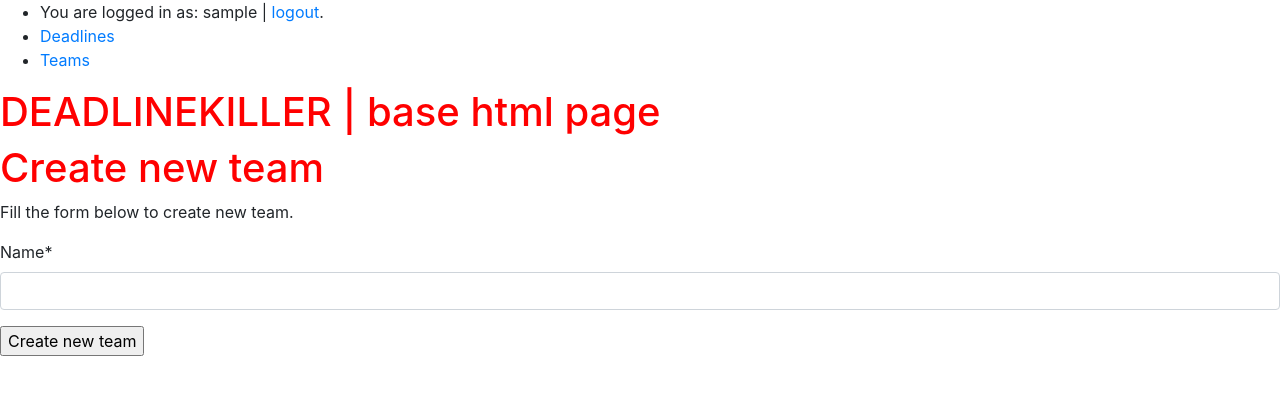
After one commit to lucaromanowski/deadlinekiller, a Django app: a page that uses deadlinekiller/teams/templates/teams/team_create.html in a window 1280 px wide. The commit adds this page. Shown: the top 395 px of the page. Run offline with Django 3.2, Linux system fonts and the light colour scheme; the visitor is signed in with stand-in values (Sample User, id 1); some libraries are stand-ins or nearby versions.

Commit message:
Playing with CBV Team Creation View

```diff
--- a/deadlinekiller/teams/forms.py
+++ b/deadlinekiller/teams/forms.py
@@ -5,3 +5,4 @@ from .models import Team
 class TeamCreationForm(forms.ModelForm):
 	class Meta:
 		model = Team
+		fields = ('name',)
--- /dev/null
+++ b/deadlinekiller/teams/templates/teams/team_create.html
@@ -0,0 +1,16 @@
+{% extends 'base.html' %}
+{% load crispy_forms_tags %}
+
+{% block title %}Create team{% endblock %}
+
+
+{% block content %}
+	<h1>Create new team</h1>
+	<p>Fill the form below to create new team.</p>
+	<form action="" method="post">
+		{{ form|crispy }}
+		{% csrf_token %}
+		<input type="submit" value="Create new team">
+	</form>
+
+{% endblock %}
--- a/deadlinekiller/teams/templates/teams/team_list.html
+++ b/deadlinekiller/teams/templates/teams/team_list.html
@@ -12,9 +12,10 @@
 	{% for team in teams %}
 		<li>{{ team.name }}</li>
 	{% endfor %}
+	<p><a href="{% url 'teams:team_create' %}">Create</a> new team.</p>
 	</ul>
 	{% else %}
 		<h2>Need a team? Create one!</h2>
-		<p>You are not a member of any team. <a href="#">Join</a> the existing one or <a href="#">create</a> yours.</p>
+		<p>You are not a member of any team. <a href="#">Join</a> the existing one or <a href="{% url 'teams:team_create' %}">create</a> yours.</p>
 	{% endif %}
 {% endblock %}
--- a/deadlinekiller/teams/urls.py
+++ b/deadlinekiller/teams/urls.py
@@ -5,7 +5,8 @@ from . import views
 
 urlpatterns = [
 
-    url(r'^team-list/$', views.TeamList.as_view(), name='team_list'),
+    url(r'^team-list/$', views.TeamListView.as_view(), name='team_list'),
+    url(r'^team-create/$', views.TeamCreateView.as_view(), name='team_create'),
 
 
 ]
--- a/deadlinekiller/teams/views.py
+++ b/deadlinekiller/teams/views.py
@@ -1,15 +1,25 @@
 from django.contrib.auth.mixins import LoginRequiredMixin
 from django.shortcuts import render
-from django.views.generic import ListView
+from django.views.generic import ListView, CreateView
 
+from .forms import TeamCreationForm
 from .models import Team
 
 
-class TeamList(LoginRequiredMixin, ListView):
+class TeamListView(LoginRequiredMixin, ListView):
 	model = Team
-	#queryset = Team.objects.all()
 	context_object_name = 'teams'
 	template_name = 'teams/team_list.html'
 
+
 	def get_queryset(self):
 		return Team.objects.filter(profile=self.request.user.profile)
+
+
+class TeamCreateView(LoginRequiredMixin, CreateView):
+	form_class = TeamCreationForm
+	template_name = 'teams/team_create.html'
+
+
+	def form_valid(self, form):
+		return super(TeamCreateView, self).form_valid
```
